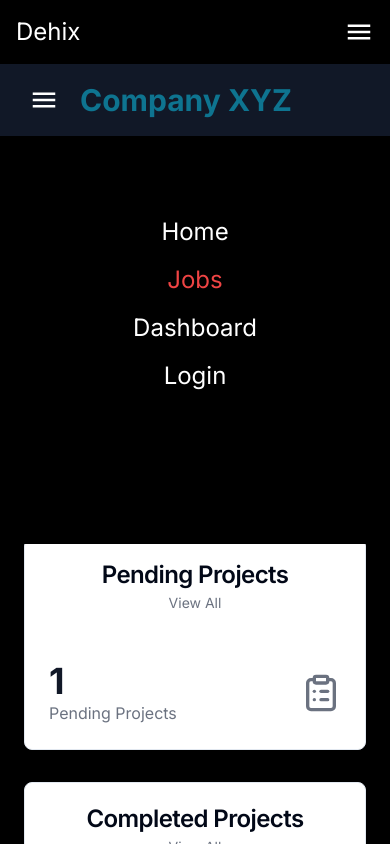
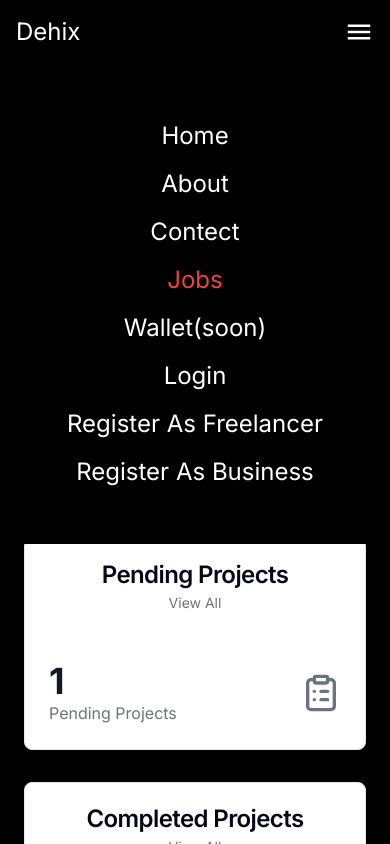
Before and after one commit to Aayushchauhan05/WorkNest, a Next.js app in the folder clientside/: page /companydashboard in a window 390 px wide. Both pictures are taken after a click on the button 358 px from the left and 32 px from the top of the page. Shown: the top 844 px of the page. Built offline with nearby package versions, Linux system fonts and the light colour scheme.

Commit message:
nav corrected

```diff
--- a/clientside/src/Pagecomponents/Navbar.js
+++ b/clientside/src/Pagecomponents/Navbar.js
@@ -16,7 +16,7 @@ function Navbar() {
 
   return (
     <>
-      <header className="fixed flex items-center w-screen h-16 px-[1rem] md:px-[5rem] bg-black justify-between z-10">
+      <header className="fixed flex items-center w-screen h-16 px-[1rem] md:px-[5rem] bg-black justify-between z-50">
         <h3 className="text-2xl text-white logo">Dehix</h3>
         <div className="hidden h-auto text-white md:flex min-w-[50vw] navlink justify-evenly first:bg-red-500">
 
@@ -47,9 +47,9 @@ function Navbar() {
         <div className="flex Login_register justify-evenly w-38">
           {isloggedin ? (
             <>
-              <div className="relative w-10 h-10 overflow-hidden bg-gray-100 rounded-full dark:bg-gray-600">
+              <div className="relative w-10 h-10 overflow-hidden bg-gray-100 z-50 rounded-full dark:bg-gray-600">
                 <Link href="/freelancerDashboard/profile">
-                  <svg className="absolute w-12 h-12 text-gray-400 -left-1" fill="currentColor" viewBox="0 0 20 20" xmlns="http://www.w3.org/2000/svg"><path fillRule="evenodd" d="M10 9a3 3 0 100-6 3 3 0 000 6zm-7 9a7 7 0 1114 0H3z" clipRule="evenodd"></path></svg>
+                  <svg className="absolute w-12 h-10 text-gray-400 -left-1" fill="currentColor" viewBox="0 0 20 20" xmlns="http://www.w3.org/2000/svg"><path fillRule="evenodd" d="M10 9a3 3 0 100-6 3 3 0 000 6zm-7 9a7 7 0 1114 0H3z" clipRule="evenodd"></path></svg>
                 </Link>
               </div>
               <Button className="hidden ml-7 md:block">
@@ -74,22 +74,27 @@ function Navbar() {
         <IoMdMenu size={30}   color="white" />
         </button>
         {isMenuOpen && (
-          <div className="md:hidden h-[30rem] text-2xl p-20 text-white w-screen navlink ml-[-1rem] first:bg-red-500 flex flex-col items-center justify-center mt-[34rem] absolute bg-black">
+          <div className="md:hidden h-[30rem] text-2xl  text-white w-screen navlink ml-[-1rem] first:bg-red-500 flex flex-col z-50 items-center justify-center mt-[34rem] absolute bg-black">
             <Link href={"/"} className="py-2">Home</Link>
+            <Link href={"/"} className="py-2">About</Link>
+            <Link href={"/"} className="py-2">Contect</Link>
             <Link href={"/jobs"} className="py-2 text-red-500">Jobs</Link>
-            <Link href={"/freelancerDashboard"} className="py-2">Dashboard</Link>
+            <Link href={"/"} className="py-2">Wallet(soon)</Link>
+
             {!isloggedin ? (
               <>
                 <Link href="/login" className="py-2">Login</Link>
-                <Button asChild className="hidden mx-2 md:block">
-                  <Link href="/FreelancerRegister" className="text-white">Register As Freelancer</Link>
-                </Button>
-                <Button asChild className="hidden mx-2 text-white md:block">
-                  <Link href="/BusinessRegister" className="text-white">Register As Business</Link>
-                </Button>
+
+                  <Link href="/FreelancerRegister" className="py-2">Register As Freelancer</Link>
+
+
+                  <Link href="/BusinessRegister" className="py-2">Register As Business</Link>
+
               </>
             ) : (
               <h2 className="py-2 text-white">
+              <Link href={"/freelancerDashboard"} className="py-2">Dashboard</Link>
+
                 <Link href={"/logout"}>Logout</Link>
               </h2>
             )}
--- a/clientside/src/components/Header/Header.jsx
+++ b/clientside/src/components/Header/Header.jsx
@@ -9,7 +9,7 @@ const Header = ({ userName, userProfession, companyName, pageName,  isCompanydas
 
   return (
     <div className="flex flex-col w-full">
-      <header className="fixed w-screen z-30 bg-gray-900 shadow-sm dark:bg-gray-900">
+      <header className="fixed w-screen z-10 bg-gray-900 shadow-sm dark:bg-gray-900">
         <div className="container flex items-center justify-between px-6 md:pl-64 lg:pl-72 py-4 mx-auto">
           <div className="flex items-center gap-4">
             <button
```
